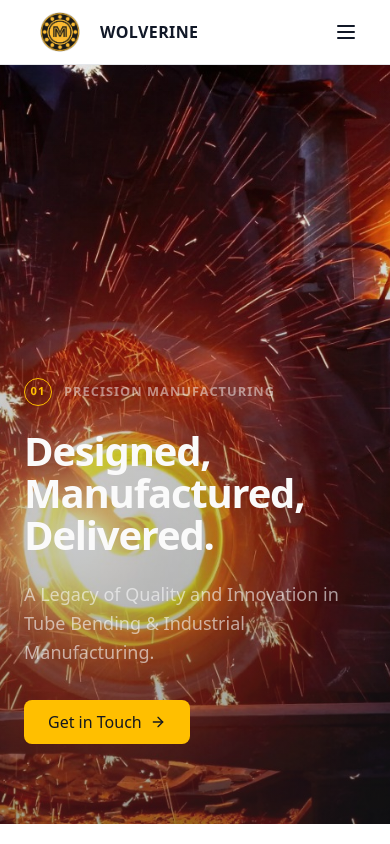
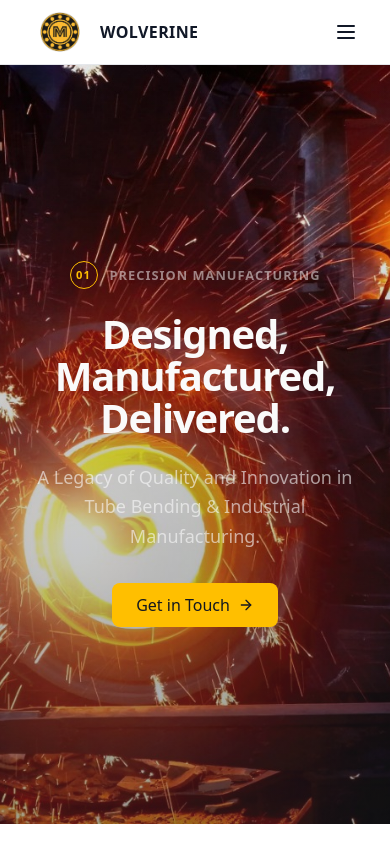
Before and after one commit to shubhampersia/wolverine-v2, a React (Vite) app: page / in a window 390 px wide. Shown: the top 844 px of the page. Built offline with nearby package versions, Linux system fonts and the light colour scheme; the HTML template or start-up script is replaced by a standard one.

Commit message:
Mobile screen fix

```diff
--- a/src/pages/About.tsx
+++ b/src/pages/About.tsx
@@ -53,8 +53,12 @@ const About = () => {
         </div>
       </section>
 
-      {/* ━━ DETAILS: Offset text on white ━━ */}
-      <section className="py-20 lg:py-[8vh]">
+      {/* ━━ DETAILS: Offset text on white ━━
+          FIX 1 — Reduced vertical padding from py-20 lg:py-[8vh] to
+          py-10 lg:py-14 so the gap above this section is noticeably
+          smaller on both mobile and desktop without feeling cramped.
+      */}
+      <section className="pt-6 pb-10 lg:py-14">
         <div className="max-w-7xl mx-auto px-6">
           <div className="grid grid-cols-12 gap-8 lg:gap-20">
             <div className="col-span-12 lg:col-span-6 lg:col-start-1">
@@ -178,15 +182,35 @@ const About = () => {
                 </Link>
               </FadeIn>
             </div>
+
             <div className="col-span-12 lg:col-span-6">
               <FadeIn delay={0.1}>
+                {/*
+                  FIX 2 — Career image overlap on mobile.
+
+                  Root cause: the `-mt-16` negative margin on image[4]
+                  (the 5th image, middle-bottom) pulled it up and overlapped
+                  the row above on narrow screens where the grid columns are
+                  narrower and images are shorter.
+
+                  Solution:
+                  • Keep the `-mt-16` offset only on `lg:` screens where
+                    there is enough column height to absorb it safely.
+                  • On mobile the images are rendered in a flat 3-column
+                    grid with no offsets so nothing overlaps.
+                */}
                 <div className="grid grid-cols-3 gap-3">
                   {careerImages.map((image, i) => (
                     <div
                       key={i}
-                      className={`overflow-hidden rounded-xl will-change-transform ${
-                        i % 2 === 0 ? "aspect-[3/4]" : "aspect-square"
-                      } ${i === 4 ? "-mt-16" : ""}`}
+                      className={[
+                        "overflow-hidden rounded-xl will-change-transform",
+                        i % 2 === 0 ? "aspect-[3/4]" : "aspect-square",
+                        // Only apply the negative pull on large screens
+                        i === 4 ? "lg:-mt-16" : "",
+                      ]
+                        .filter(Boolean)
+                        .join(" ")}
                     >
                       <img
                         src={image}
--- a/src/pages/Index.tsx
+++ b/src/pages/Index.tsx
@@ -30,23 +30,45 @@ const capabilities = [
   "Surface Treatment",
 ];
 
+// Inline keyframes injected once at module level — no styled-jsx needed
+const marqueeStyles = `
+  @keyframes marquee {
+    0%   { transform: translateX(0); }
+    100% { transform: translateX(-50%); }
+  }
+  .animate-marquee {
+    animation: marquee 25s linear infinite;
+  }
+`;
+
 const Index = () => {
   return (
     <Layout>
+      {/* Inject marquee keyframes globally */}
+      <style>{marqueeStyles}</style>
+
       {/* ━━ HERO: Full-bleed image with dark overlay ━━ */}
-      <section className="relative min-h-[90vh] flex items-end overflow-hidden">
+      <section className="relative min-h-[90vh] flex items-center overflow-hidden">
         <div className="absolute inset-0">
           <img
             src="/banner.jpeg"
             alt="Wolverine manufacturing facility"
             className="w-full h-full object-cover"
           />
-<div className="absolute inset-0 bg-gradient-to-t from-secondary/40 via-secondary/20 to-transparent" />        </div>
-        <div className="relative max-w-7xl mx-auto px-6 pb-20 lg:pb-28 w-full">
-          <div className="grid grid-cols-12 gap-6">
-            <div className="col-span-12 lg:col-span-8">
+          <div className="absolute inset-0 bg-gradient-to-t from-secondary/40 via-secondary/20 to-transparent" />
+        </div>
+
+        <div className="relative max-w-7xl mx-auto px-6 py-20 lg:py-28 w-full">
+          {/*
+            FIX 1 — Mobile hero text centering
+            • Added `text-center lg:text-left` to the inner column so the
+              heading, sub-copy, and CTA are centred on small screens.
+            • Removed the 12-col grid wrapper (it added no value on mobile
+              and was the reason content was left-flushed).
+          */}
+          <div className="text-center lg:text-left lg:max-w-[66%]">
             <FadeIn>
-                <div className="numbered-label text-secondary-foreground/50 mb-6">
+              <div className="numbered-label text-secondary-foreground/50 mb-6 justify-center lg:justify-start">
                 <span className="num">01</span> Precision Manufacturing
               </div>
             </FadeIn>
@@ -60,22 +82,23 @@ const Index = () => {
               </h1>
             </FadeIn>
             <FadeIn delay={0.2}>
-                <p className="mt-6 text-secondary-foreground/60 max-w-md text-lg leading-relaxed">
-                  A Legacy of Quality and Innovation in Tube Bending &
+              <p className="mt-6 text-secondary-foreground/60 max-w-md text-lg leading-relaxed mx-auto lg:mx-0">
+                A Legacy of Quality and Innovation in Tube Bending &amp;
                 Industrial Manufacturing.
               </p>
             </FadeIn>
             <FadeIn delay={0.3}>
-                <Link to="/contact" className="btn-primary mt-8">
+              <div className="flex justify-center lg:justify-start">
+                <Link to="/contact" className="btn-primary mt-8 inline-flex">
                   Get in Touch <ArrowRight size={16} />
                 </Link>
+              </div>
             </FadeIn>
-            </div>
           </div>
         </div>
       </section>
 
-      {/* ━━ CLIENTS: Gold band ━━ */}
+      {/* ━━ CLIENTS: Marquee band ━━ */}
       <section className="bg-white py-[80px] w-full overflow-hidden">
         <div className="max-w-7xl mx-auto px-6">
           {/* Heading */}
@@ -83,9 +106,18 @@ const Index = () => {
             <h2 className="heading-section">Our Clients</h2>
             <div className="divider-gold mx-auto mt-3" />
           </div>
+        </div>
 
-          {/* Marquee */}
-          <div className="w-full overflow-hidden relative">
+        {/*
+          FIX 2 — Clients marquee on mobile
+          • Moved the scrolling track OUTSIDE the padded container so it
+            truly spans edge-to-edge (padding on the parent was clipping it).
+          • Replaced <style jsx> (requires styled-jsx) with the module-level
+            <style> tag injected above.
+          • The duplicate set of logos ensures seamless looping when the
+            first set scrolls fully off-screen.
+        */}
+        <div className="w-full overflow-hidden">
           <div className="flex whitespace-nowrap items-center w-max animate-marquee">
             {/* First copy */}
             {clients.map((logo, idx) => (
@@ -95,22 +127,23 @@ const Index = () => {
               >
                 <img
                   src={logo}
-                    alt={`Client ${idx}`}
+                  alt={`Client ${idx + 1}`}
                   className="h-12 md:h-14 w-auto object-contain"
                   loading="lazy"
                 />
               </div>
             ))}
 
-              {/* Duplicate for seamless animation */}
+            {/* Duplicate for seamless loop */}
             {clients.map((logo, idx) => (
               <div
                 key={`logo2-${idx}`}
                 className="shrink-0 flex items-center justify-center mx-12"
+                aria-hidden="true"
               >
                 <img
                   src={logo}
-                    alt={`Client ${idx}`}
+                  alt=""
                   className="h-12 md:h-14 w-auto object-contain"
                   loading="lazy"
                 />
@@ -118,23 +151,6 @@ const Index = () => {
             ))}
           </div>
         </div>
-        </div>
-
-        {/* Animation */}
-        <style jsx>{`
-          @keyframes marquee {
-            0% {
-              transform: translateX(0);
-            }
-            100% {
-              transform: translateX(-50%);
-            }
-          }
-
-          .animate-marquee {
-            animation: marquee 25s linear infinite;
-          }
-        `}</style>
       </section>
 
       {/* ━━ ABOUT: Clean white with bordered image ━━ */}
@@ -159,7 +175,7 @@ const Index = () => {
                 <p className="text-muted-foreground leading-relaxed mb-8">
                   Production activities are carried out based on
                   customer-provided engineering documentation. Material
-                  identification, forming, Tube Bending & Brazing, Assembly
+                  identification, forming, Tube Bending &amp; Brazing, Assembly
                   alterations, and inspection are performed in accordance with
                   defined procedures.
                 </p>
@@ -194,11 +210,11 @@ const Index = () => {
                   <span className="num">03</span> Solutions
                 </div>
                 <h2 className="heading-section mb-6">
-                  Tube Bending & Assembly
+                  Tube Bending &amp; Assembly
                 </h2>
                 <div className="divider-gold mb-6" />
                 <p className="text-muted-foreground leading-relaxed mb-8">
-                  The Chennai plant provides Tube Bending & Brazing, and
+                  The Chennai plant provides Tube Bending &amp; Brazing, and
                   Assembly services for industrial applications.
                   Operations are performed to meet specified geometries and
                   tolerance requirements.
@@ -266,7 +282,6 @@ const Index = () => {
       <section className="section-breath pt-6 pb-16">
         <div className="max-w-7xl mx-auto px-6">
           <FadeIn>
-
             <h2 className="heading-section mb-12">Our Services</h2>
           </FadeIn>
 
```
Lines whose indentation alone changed are shown as unchanged.
